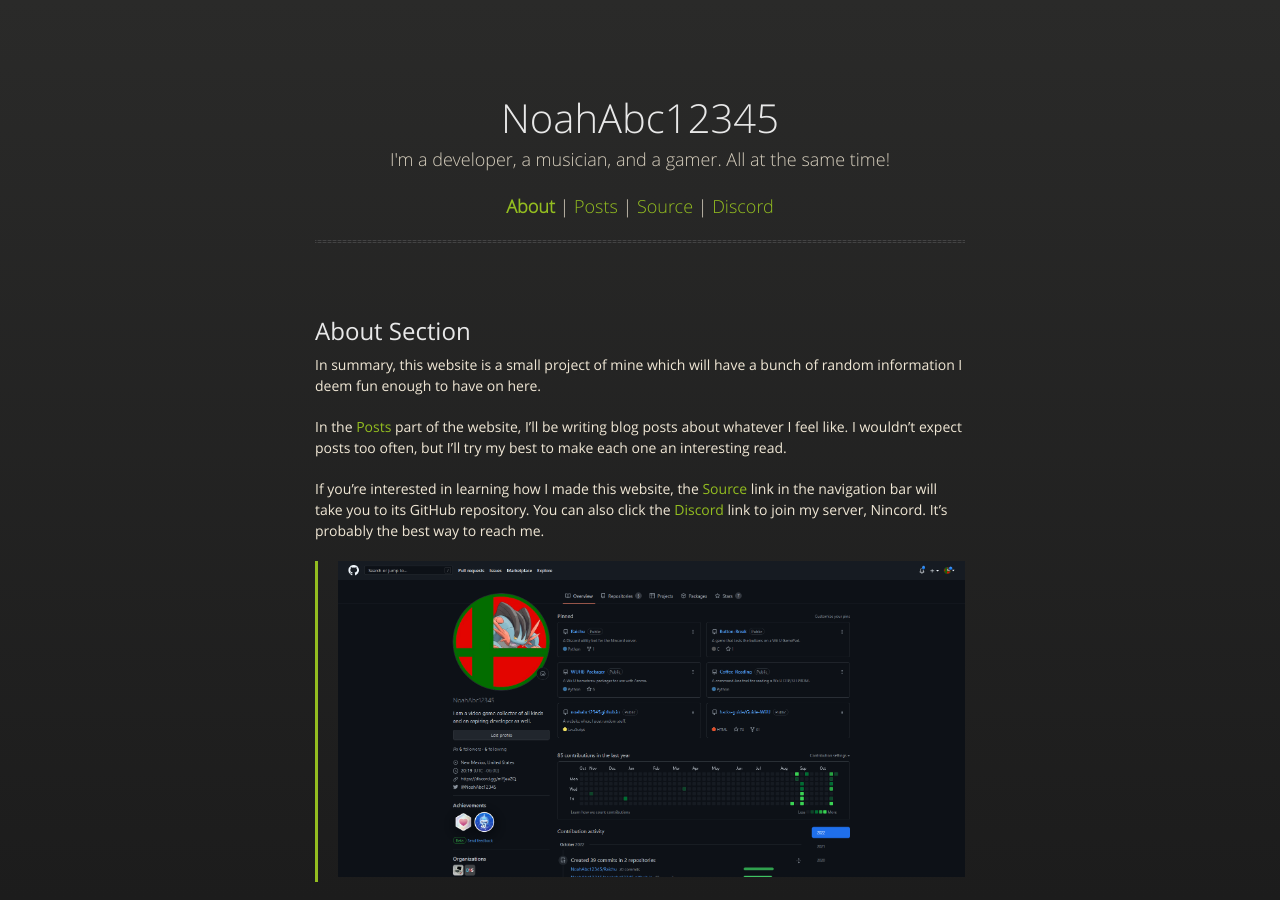
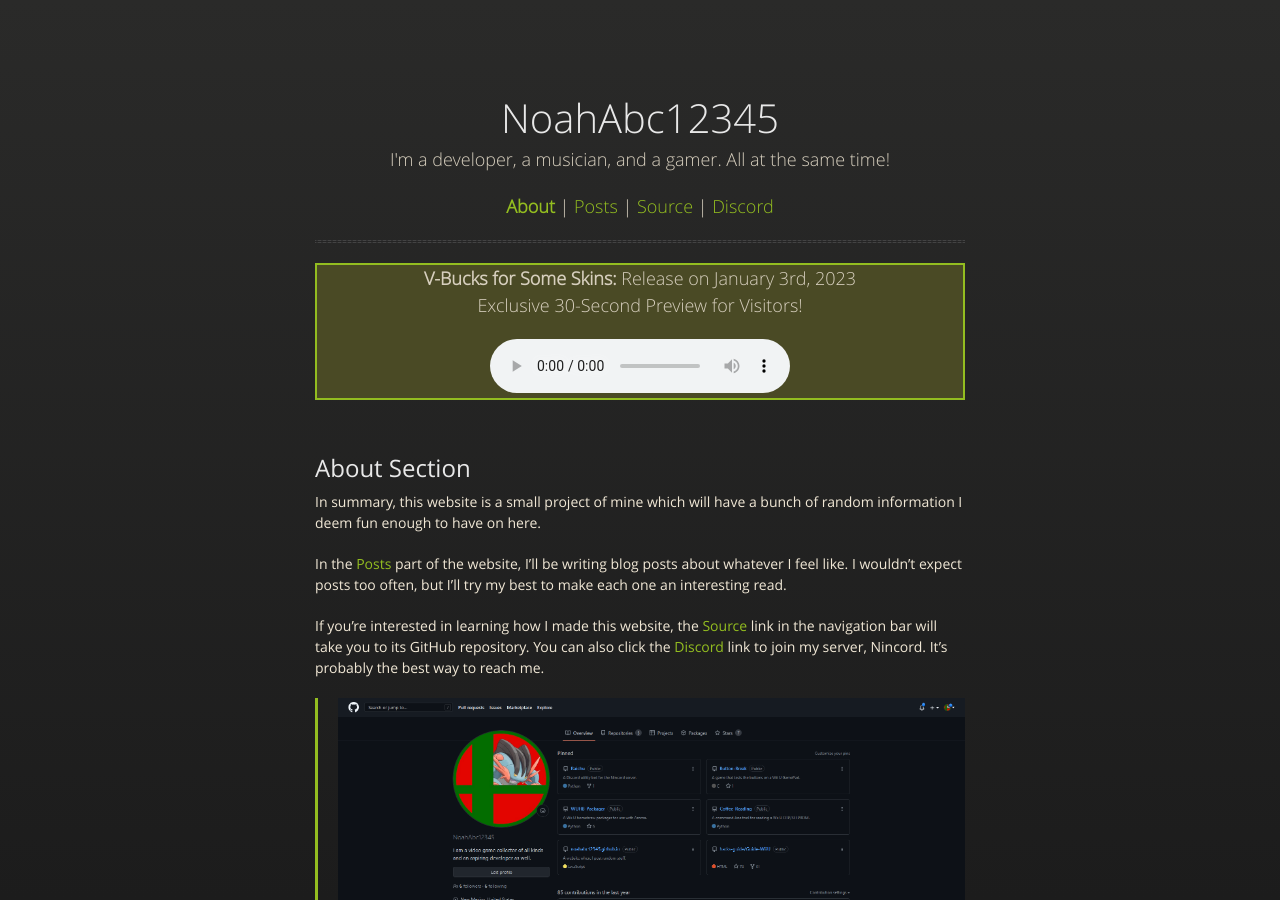
Before and after one commit to Nightkingale/Personal-Website, a Jekyll site: the page built from index.md, in a window 1280 px wide and 900 px high. Built offline with Jekyll 4.4.1, drawn with Linux system fonts in a browser that asks for light colours; our own code applies the rules of GitHub Pages for plain Markdown files.

Commit message:
Add promotion banner for song

```diff
--- a/_layouts/home.html
+++ b/_layouts/home.html
@@ -34,6 +34,15 @@
           <a href="https://discord.gg/mYjeaZQ">Discord</a>
         </p>
         <hr>
+        <div align="center" style="background-color: rgb(74, 74, 37); border: 2px solid rgb(147, 189, 32);">
+          <p><b>V-Bucks for Some Skins:</b> Release on January 3rd, 2023
+            <br>Exclusive 30-Second Preview for Visitors!
+          </p>
+          <audio controls>
+          <source src="assets/audio/demo.mp3" type="audio/mpeg">
+          Your browser does not support the audio element.
+          </audio>
+        </div>
       </div>
 
       {{ content }}
```
Also changed, not shown: 1 other file.
